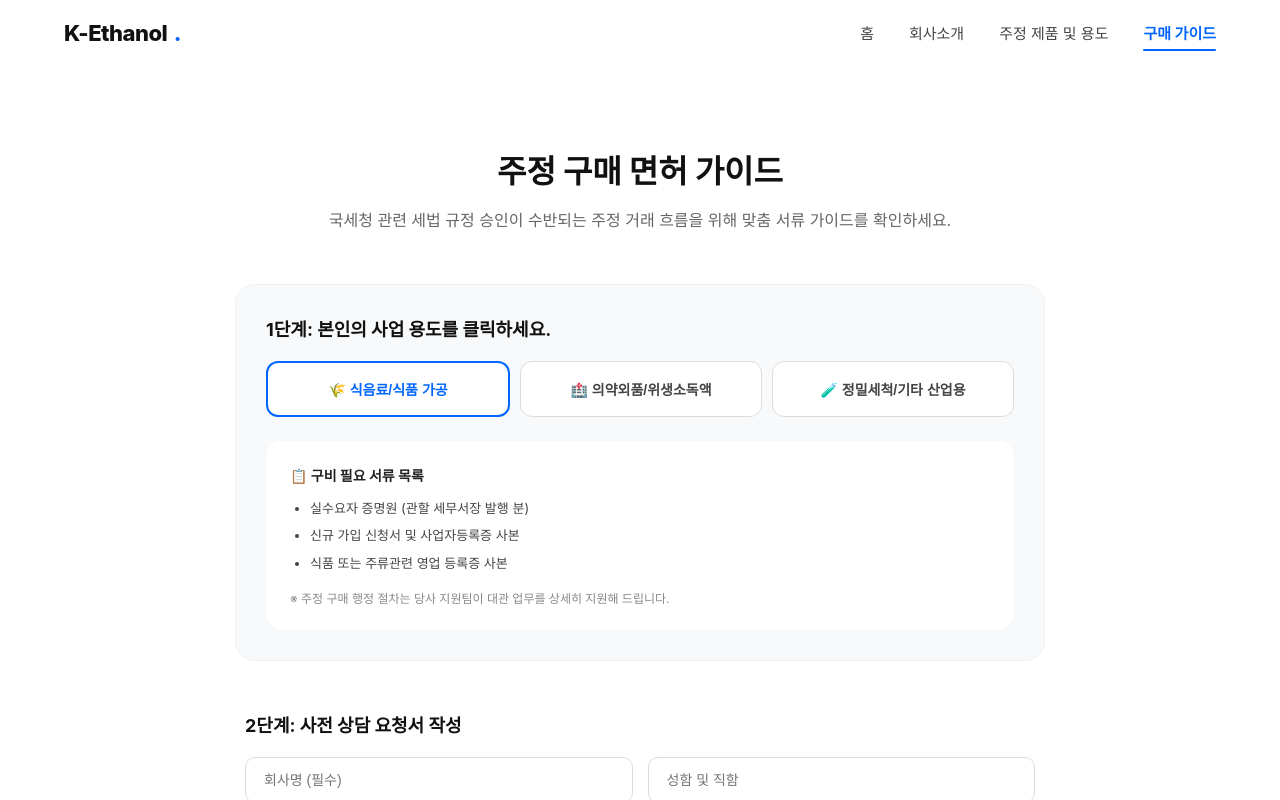
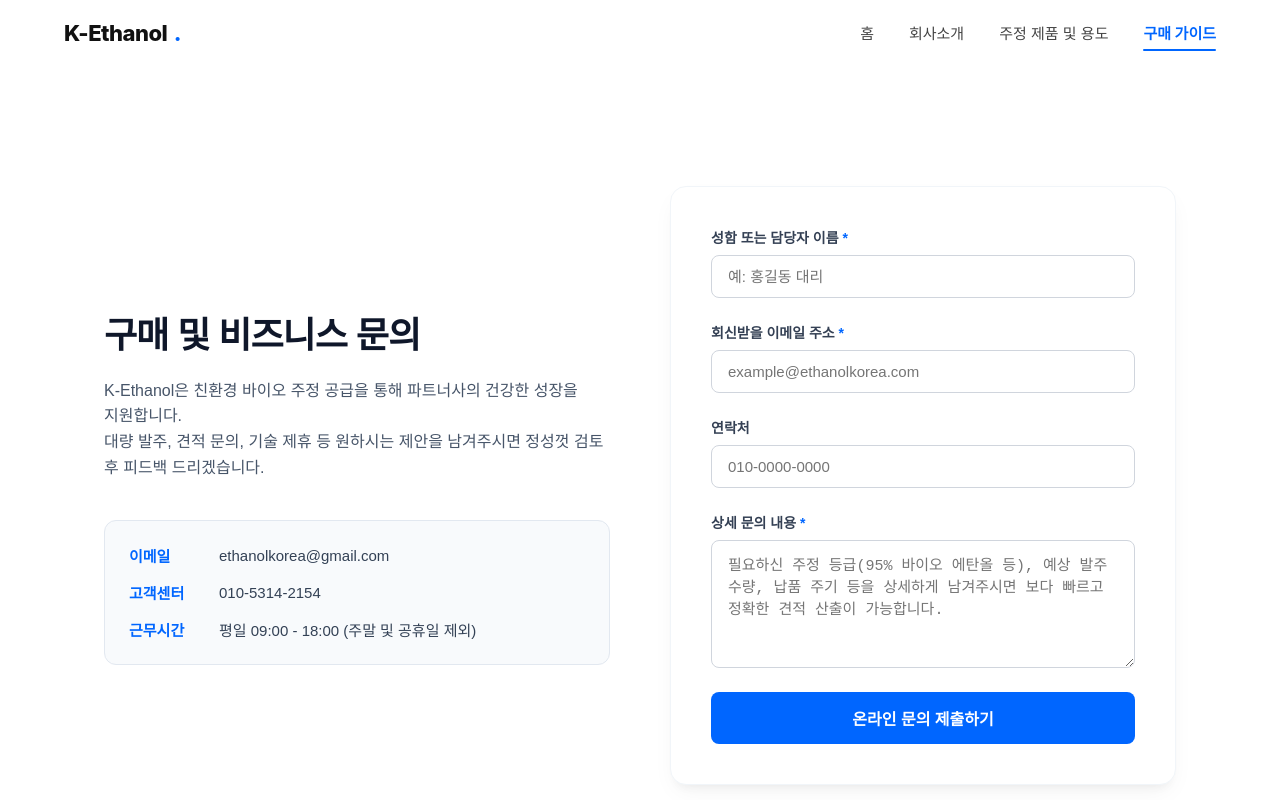
Before and after one commit to HOON4git/my-corporate-site, a React (Vite) app: page / in a window 1280 px wide. Both pictures are taken after a click on the button "온라인 구매 문의". Shown: the top 800 px of the page. Built offline with nearby package versions, Linux system fonts and the light colour scheme.

Commit message:
Refactor Contact component and styles

```diff
--- a/src/pages/Contact.tsx
+++ b/src/pages/Contact.tsx
@@ -1,139 +1,253 @@
-import { useState } from 'react';
+import React, { useState } from 'react';
+import emailjs from '@emailjs/browser';
 
-const styles = {
-  container: { padding: '80px 20px', maxWidth: '850px', margin: '0 auto' },
-  sectionTitle: { fontSize: '32px', fontWeight: 800, textAlign: 'center' as const, marginBottom: '16px', color: '#111' },
-  sectionDesc: { fontSize: '16px', textAlign: 'center' as const, color: '#666', marginBottom: '50px', lineHeight: '1.6' },
-  guideSegment: {
-    backgroundColor: '#F8F9FA',
-    padding: '30px',
-    borderRadius: '20px',
-    marginBottom: '50px',
-    border: '1px solid #EEF0F2'
+// 스타일 정의 (기존 UI 디자인 유지 및 튜닝)
+const contactStyles = {
+  container: {
+    padding: '120px 5% 100px 5%',
+    maxWidth: '1200px',
+    margin: '0 auto',
+    display: 'grid',
+    gridTemplateColumns: '1fr 1fr',
+    gap: '60px',
+    fontFamily: '"Pretendard", sans-serif',
   },
-  subTitle: { fontSize: '18px', fontWeight: 'bold' as const, color: '#111', margin: '0 0 20px 0' },
-  selectorGroup: {
+  leftSection: {
     display: 'flex',
+    flexDirection: 'column' as const,
+    justifyContent: 'center',
+  },
+  title: {
+    fontSize: '36px',
+    fontWeight: 800,
+    color: '#0f172a',
+    marginBottom: '20px',
+    letterSpacing: '-1px',
+  },
+  description: {
+    fontSize: '16px',
+    color: '#475569',
+    lineHeight: '1.6',
+    marginBottom: '40px',
+    wordBreak: 'keep-all' as const,
+  },
+  infoCard: {
+    padding: '24px',
+    backgroundColor: '#f8fafc',
+    borderRadius: '12px',
+    border: '1px solid #e2e8f0',
+    display: 'flex',
+    flexDirection: 'column' as const,
+    gap: '16px',
+  },
+  infoItem: {
+    fontSize: '15px',
+    color: '#334155',
+    display: 'flex',
+    alignItems: 'center',
     gap: '10px',
-    flexWrap: 'wrap' as const,
-    marginBottom: '24px'
   },
-  selectBtn: {
-    flex: 1,
-    minWidth: '150px',
-    padding: '16px',
-    borderRadius: '12px',
-    backgroundColor: '#fff',
+  infoLabel: {
+    fontWeight: 700,
+    color: '#0066FF',
+    minWidth: '80px',
+  },
+  form: {
+    backgroundColor: '#ffffff',
+    padding: '40px',
+    borderRadius: '16px',
+    boxShadow: '0 10px 25px -5px rgba(0, 0, 0, 0.05), 0 8px 10px -6px rgba(0, 0, 0, 0.05)',
+    border: '1px solid #f1f5f9',
+    display: 'flex',
+    flexDirection: 'column' as const,
+    gap: '24px',
+  },
+  formGroup: {
+    display: 'flex',
+    flexDirection: 'column' as const,
+    gap: '8px',
+  },
+  label: {
     fontSize: '14px',
-    fontWeight: 'bold' as const,
+    fontWeight: 600,
+    color: '#344054',
+  },
+  input: {
+    padding: '12px 16px',
+    borderRadius: '8px',
+    border: '1px solid #d0d5dd',
+    fontSize: '15px',
+    outline: 'none',
+    transition: 'border-color 0.2s',
+  },
+  textarea: {
+    padding: '12px 16px',
+    borderRadius: '8px',
+    border: '1px solid #d0d5dd',
+    fontSize: '15px',
+    outline: 'none',
+    resize: 'vertical' as const,
+    transition: 'border-color 0.2s',
+  },
+  button: {
+    padding: '14px',
+    borderRadius: '8px',
+    border: 'none',
+    backgroundColor: '#0066FF',
+    color: '#ffffff',
+    fontSize: '16px',
+    fontWeight: 700,
     cursor: 'pointer',
-    transition: 'all 0.2s ease',
+    transition: 'background-color 0.2s',
   },
-  documentCard: {
-    backgroundColor: '#fff',
-    padding: '24px',
-    borderRadius: '16px',
-    boxShadow: '0 4px 20px rgba(0,0,0,0.01)'
-  },
-  docHeader: { fontSize: '14px', fontWeight: 'bold' as const, color: '#222', margin: '0 0 14px 0' },
-  docList: { paddingLeft: '20px', margin: '0 0 16px 0' },
-  docItem: { fontSize: '13px', color: '#444', marginBottom: '8px', lineHeight: '1.5' },
-  docNote: { fontSize: '12px', color: '#888', margin: 0 },
-  formContainer: {
-    padding: '0 10px'
-  },
-  form: { display: 'flex', flexDirection: 'column' as const, gap: '15px' },
-  row: { display: 'flex', gap: '15px', flexWrap: 'wrap' as const },
-  input: { flex: 1, minWidth: '240px', padding: '14px 18px', border: '1px solid #ddd', borderRadius: '10px', fontSize: '14px' },
-  textarea: { padding: '14px 18px', border: '1px solid #ddd', borderRadius: '10px', fontSize: '14px', resize: 'vertical' as const },
-  submitBtn: {
-    padding: '16px',
-    backgroundColor: '#0066FF',
-    color: '#fff',
-    border: 'none',
-    borderRadius: '10px',
-    fontSize: '15px',
-    fontWeight: 'bold' as const,
-    cursor: 'pointer',
-    transition: 'background-color 0.2s'
-  }
 };
 
-const Contact = () => {
-  const [useType, setUseType] = useState<string>('food');
+export const Contact = () => {
+  // 1. 입력 데이터를 보관할 상태 변수 (EmailJS 템플릿의 변수명과 매핑)
+  const [formData, setFormData] = useState({
+    from_name: '',
+    from_email: '',
+    from_phone: '',
+    message: ''
+  });
+  const [isSubmitting, setIsSubmitting] = useState(false);
 
-  const docGuidelines: Record<string, string[]> = {
-    food: [
-      "실수요자 증명원 (관할 세무서장 발행 분)",
-      "신규 가입 신청서 및 사업자등록증 사본",
-      "식품 또는 주류관련 영업 등록증 사본"
-    ],
-    medical: [
-      "의약외품 제조업 신고서 및 관련 품목 생산 승인서 사본",
-      "주정 실수요 추천서 (식품의약품안전처장 발행)",
-      "법인 등기부 등본 및 사업자등록증 사본"
-    ],
-    industrial: [
-      "주정실수요자 신청서 (지방국세청 승인 완료 분)",
-      "공장등록증 사본 및 설비 운용 대장",
-      "화학 물질 실사용 용도 설명 확인서"
-    ]
+  // 인풋 값 핸들러
+  const handleChange = (e: React.ChangeEvent<HTMLInputElement | HTMLTextAreaElement>) => {
+    const { name, value } = e.target;
+    setFormData(prev => ({ ...prev, [name]: value }));
+  };
+
+  // 2. 폼 제출 핸들러 (EmailJS 실제 발송 로직 포함)
+  const handleSubmit = (e: React.FormEvent) => {
+    e.preventDefault();
+
+    // 입력 필수값 유효성 검사
+    if (!formData.from_name || !formData.from_email || !formData.message) {
+      alert('필수 입력 항목(* 표시)을 모두 작성해 주세요.');
+      return;
+    }
+
+    setIsSubmitting(true);
+
+    // EmailJS 대시보드에서 획득한 키 정보 입력
+    const serviceId = 'service_a6242de';   // 발급받은 Service ID로 변경해주세요
+    const templateId = 'template_wjz4rxr'; // 발급받은 Template ID로 변경해주세요
+    const publicKey = 'MI6Qsl_X-azTMWPf3';   // Account 메뉴의 Public Key로 변경해주세요
+
+    emailjs.send(serviceId, templateId, formData, publicKey)
+      .then((response) => {
+        console.log('메일 발송 성공:', response.status, response.text);
+        alert('문의 사항이 성공적으로 전달되었습니다. 담당자 확인 후 신속하게 연락드리겠습니다.');
+
+        // 입력 칸 완전 초기화
+        setFormData({
+          from_name: '',
+          from_email: '',
+          from_phone: '',
+          message: ''
+        });
+      })
+      .catch((error) => {
+        console.error('메일 발송 실패:', error);
+        alert('서버 오류로 인해 접수가 실패했습니다. 잠시 후 다시 시도해 주세요.');
+      })
+      .finally(() => {
+        setIsSubmitting(false);
+      });
   };
 
   return (
-    <div style={styles.container}>
-      <h2 style={styles.sectionTitle}>주정 구매 면허 가이드</h2>
-      <p style={styles.sectionDesc}>국세청 관련 세법 규정 승인이 수반되는 주정 거래 흐름을 위해 맞춤 서류 가이드를 확인하세요.</p>
+    <div style={contactStyles.container}>
+      {/* 좌측: 회사 정보 및 안내 메시지 */}
+      <div style={contactStyles.leftSection}>
+        <h2 style={contactStyles.title}>구매 및 비즈니스 문의</h2>
+        <p style={contactStyles.description}>
+          K-Ethanol은 친환경 바이오 주정 공급을 통해 파트너사의 건강한 성장을 지원합니다.<br />
+          대량 발주, 견적 문의, 기술 제휴 등 원하시는 제안을 남겨주시면 정성껏 검토 후 피드백 드리겠습니다.
+        </p>
 
-      <div style={styles.guideSegment}>
-        <h4 style={styles.subTitle}>1단계: 본인의 사업 용도를 클릭하세요.</h4>
-        <div style={styles.selectorGroup}>
-          <button
-            style={{...styles.selectBtn, border: useType === 'food' ? '2px solid #0066FF' : '1px solid #ddd', color: useType === 'food' ? '#0066FF' : '#444'}}
-            onClick={() => setUseType('food')}
-          >
-            🌾 식음료/식품 가공
-          </button>
-          <button
-            style={{...styles.selectBtn, border: useType === 'medical' ? '2px solid #0066FF' : '1px solid #ddd', color: useType === 'medical' ? '#0066FF' : '#444'}}
-            onClick={() => setUseType('medical')}
-          >
-            🏥 의약외품/위생소독액
-          </button>
-          <button
-            style={{...styles.selectBtn, border: useType === 'industrial' ? '2px solid #0066FF' : '1px solid #ddd', color: useType === 'industrial' ? '#0066FF' : '#444'}}
-            onClick={() => setUseType('industrial')}
-          >
-            🧪 정밀세척/기타 산업용
-          </button>
-        </div>
-
-        <div style={styles.documentCard}>
-          <h5 style={styles.docHeader}>📋 구비 필요 서류 목록</h5>
-          <ul style={styles.docList}>
-            {docGuidelines[useType].map((doc, idx) => (
-              <li key={idx} style={styles.docItem}>{doc}</li>
-            ))}
-          </ul>
-          <p style={styles.docNote}>※ 주정 구매 행정 절차는 당사 지원팀이 대관 업무를 상세히 지원해 드립니다.</p>
+        <div style={contactStyles.infoCard}>
+          <div style={contactStyles.infoItem}>
+            <span style={contactStyles.infoLabel}>이메일</span>
+            <span>ethanolkorea@gmail.com</span>
+          </div>
+          <div style={contactStyles.infoItem}>
+            <span style={contactStyles.infoLabel}>고객센터</span>
+            <span>010-5314-2154</span>
+          </div>
+          <div style={contactStyles.infoItem}>
+            <span style={contactStyles.infoLabel}>근무시간</span>
+            <span>평일 09:00 - 18:00 (주말 및 공휴일 제외)</span>
+          </div>
         </div>
       </div>
 
-      <div style={styles.formContainer}>
-        <h4 style={styles.subTitle}>2단계: 사전 상담 요청서 작성</h4>
-        <form style={styles.form} onSubmit={(e) => { e.preventDefault(); alert('접수되었습니다. 확인 후 남겨주신 연락처로 담당자가 연락드리겠습니다.'); }}>
-          <div style={styles.row}>
-            <input type="text" placeholder="회사명 (필수)" style={styles.input} required />
-            <input type="text" placeholder="성함 및 직함" style={styles.input} required />
-          </div>
-          <div style={styles.row}>
-            <input type="email" placeholder="이메일 주소" style={styles.input} required />
-            <input type="tel" placeholder="연락처" style={styles.input} required />
-          </div>
-          <textarea placeholder="필요 예상 수량 및 주정 사용 용도를 자유롭게 기입해주세요." style={styles.textarea} rows={5} required />
-          <button type="submit" style={styles.submitBtn}>제출하기</button>
-        </form>
-      </div>
+      {/* 우측: 실제 문의 접수 폼 */}
+      <form onSubmit={handleSubmit} style={contactStyles.form}>
+        <div style={contactStyles.formGroup}>
+          <label style={contactStyles.label}>성함 또는 담당자 이름 <span style={{ color: '#0066FF' }}>*</span></label>
+          <input
+            style={contactStyles.input}
+            type="text"
+            name="from_name"
+            value={formData.from_name}
+            onChange={handleChange}
+            placeholder="예: 홍길동 대리"
+            required
+          />
+        </div>
+
+        <div style={contactStyles.formGroup}>
+          <label style={contactStyles.label}>회신받을 이메일 주소 <span style={{ color: '#0066FF' }}>*</span></label>
+          <input
+            style={contactStyles.input}
+            type="email"
+            name="from_email"
+            value={formData.from_email}
+            onChange={handleChange}
+            placeholder="example@ethanolkorea.com"
+            required
+          />
+        </div>
+
+        <div style={contactStyles.formGroup}>
+          <label style={contactStyles.label}>연락처</label>
+          <input
+            style={contactStyles.input}
+            type="text"
+            name="from_phone"
+            value={formData.from_phone}
+            onChange={handleChange}
+            placeholder="010-0000-0000"
+          />
+        </div>
+
+        <div style={contactStyles.formGroup}>
+          <label style={contactStyles.label}>상세 문의 내용 <span style={{ color: '#0066FF' }}>*</span></label>
+          <textarea
+            style={contactStyles.textarea}
+            name="message"
+            value={formData.message}
+            onChange={handleChange}
+            rows={6}
+            placeholder="필요하신 주정 등급(95% 바이오 에탄올 등), 예상 발주 수량, 납품 주기 등을 상세하게 남겨주시면 보다 빠르고 정확한 견적 산출이 가능합니다."
+            required
+          />
+        </div>
+
+        <button
+          type="submit"
+          disabled={isSubmitting}
+          style={{
+            ...contactStyles.button,
+            backgroundColor: isSubmitting ? '#94a3b8' : '#0066FF',
+            cursor: isSubmitting ? 'not-allowed' : 'pointer'
+          }}
+        >
+          {isSubmitting ? '문의 사항 전송 중...' : '온라인 문의 제출하기'}
+        </button>
+      </form>
     </div>
   );
 };
```
